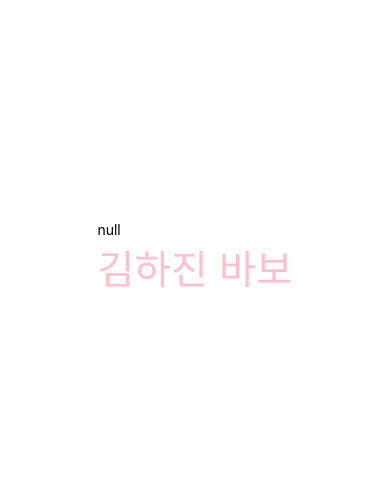
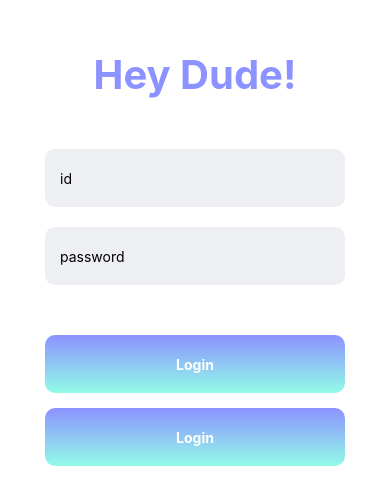
Before and after one commit to heyDudeAlarm/rn-backend, a React Native app in the folder FrontEnd/: screen / in a window 390 px wide. Shown: the part 164-668 px from the top of the page. Built offline with nearby package versions, Linux system fonts and the light colour scheme; no server answers.

Commit message:
Style: login UI

```diff
--- a/FrontEnd/App.js
+++ b/FrontEnd/App.js
@@ -1,26 +1,73 @@
 import { useState, useEffect } from "react";
 import { StatusBar } from "expo-status-bar";
-import { StyleSheet, Text, View } from "react-native";
+import {
+  Button,
+  StyleSheet,
+  Text,
+  TextInput,
+  View,
+  TouchableOpacity,
+} from "react-native";
+import { LinearGradient } from "expo-linear-gradient";
 import axios from "axios";
 
 export default function App() {
   const [data, setData] = useState(null);
-  useEffect(() => {
-    axios
-      .get("http://10.96.123.85:3000/api/data")
-      .then((response) => {
-        setData(response.data);
-      })
-      .catch((error) => {
-        console.error(error);
-      });
-  }, []);
+  // useEffect(() => {
+  //   axios
+  //     .get("http://10.96.123.85:3000/api/data")
+  //     .then((response) => {
+  //       setData(response.data);
+  //     })
+  //     .catch((error) => {
+  //       console.error(error);
+  //     });
+  // }, []);
+  const GradientButton = ({ onPress, style, colors, text }) => {
+    return (
+      <TouchableOpacity onPress={onPress}>
+        <LinearGradient colors={colors} style={style}>
+          <Text style={{ color: "white", fontWeight: "bold" }}>{text}</Text>
+        </LinearGradient>
+      </TouchableOpacity>
+    );
+  };
 
   return (
     <View style={styles.container}>
       <View style={styles.title}>
-        <Text>{JSON.stringify(data)}</Text>
-        <Text style={styles.title}>김하진 바보</Text>
+        <Text
+          style={{
+            color: "#8C92FF",
+            fontSize: 40,
+            fontWeight: "bold",
+          }}
+        >
+          Hey Dude!
+        </Text>
+        {/* <Text>{JSON.stringify(data["message"])}</Text> */}
+      </View>
+      <View>
+        <TextInput style={styles.InputStyle} placeholder="id" />
+        <TextInput style={styles.InputStyle} placeholder="password" />
+      </View>
+      <View>
+        <GradientButton
+          onPress={() => alert("Button Pressed")}
+          style={styles.fillButton}
+          colors={["#8C92FF", "#92FBE7"]}
+          start={{ x: 0, y: 0 }}
+          end={{ x: 0.5, y: 0.5 }}
+          text="Login"
+        />
+        <GradientButton
+          onPress={() => alert("Button Pressed")}
+          style={styles.borderButton}
+          colors={["#8C92FF", "#92FBE7"]}
+          start={{ x: 0, y: 0 }}
+          end={{ x: 0.5, y: 0.5 }}
+          text="Login"
+        />
       </View>
     </View>
   );
@@ -29,13 +76,39 @@ export default function App() {
 const styles = StyleSheet.create({
   container: {
     flex: 1,
-    flexDirection: "row",
+    flexDirection: "column",
     backgroundColor: "#fff",
     alignItems: "center",
     justifyContent: "center",
+    rowGap: 40,
   },
   title: {
     color: "pink",
     fontSize: 40,
   },
+  InputStyle: {
+    backgroundColor: "#EDEFF2",
+    borderRadius: 10,
+    width: 300,
+    height: 58,
+    padding: 15,
+    margin: 10,
+  },
+  fillButton: {
+    width: 300,
+    height: 58,
+    textAlign: "center",
+    borderRadius: 10,
+    alignItems: "center",
+    justifyContent: "center",
+  },
+  borderButton: {
+    width: 300,
+    height: 58,
+    textAlign: "center",
+    borderRadius: 10,
+    alignItems: "center",
+    justifyContent: "center",
+    marginTop: 15,
+  },
 });
```
